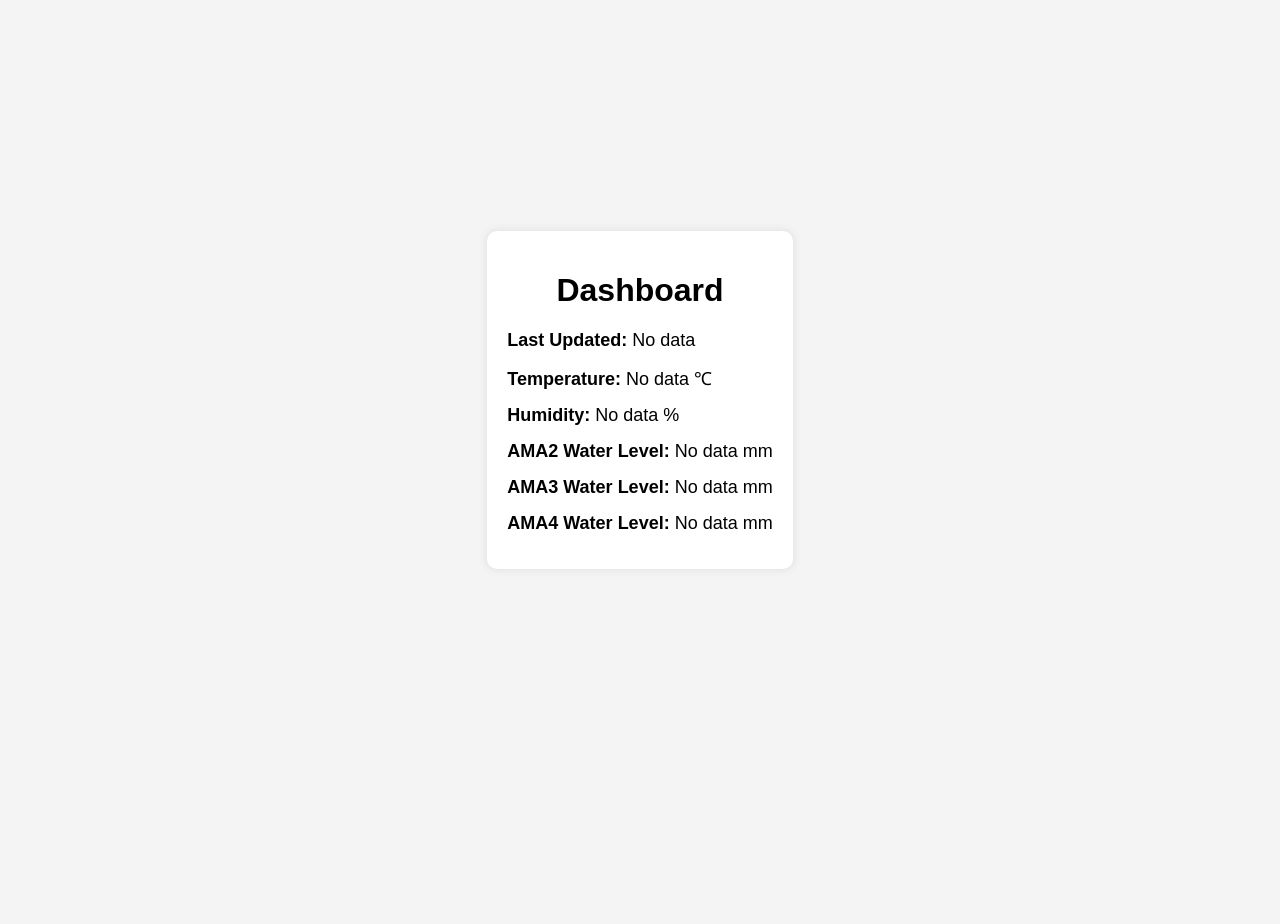
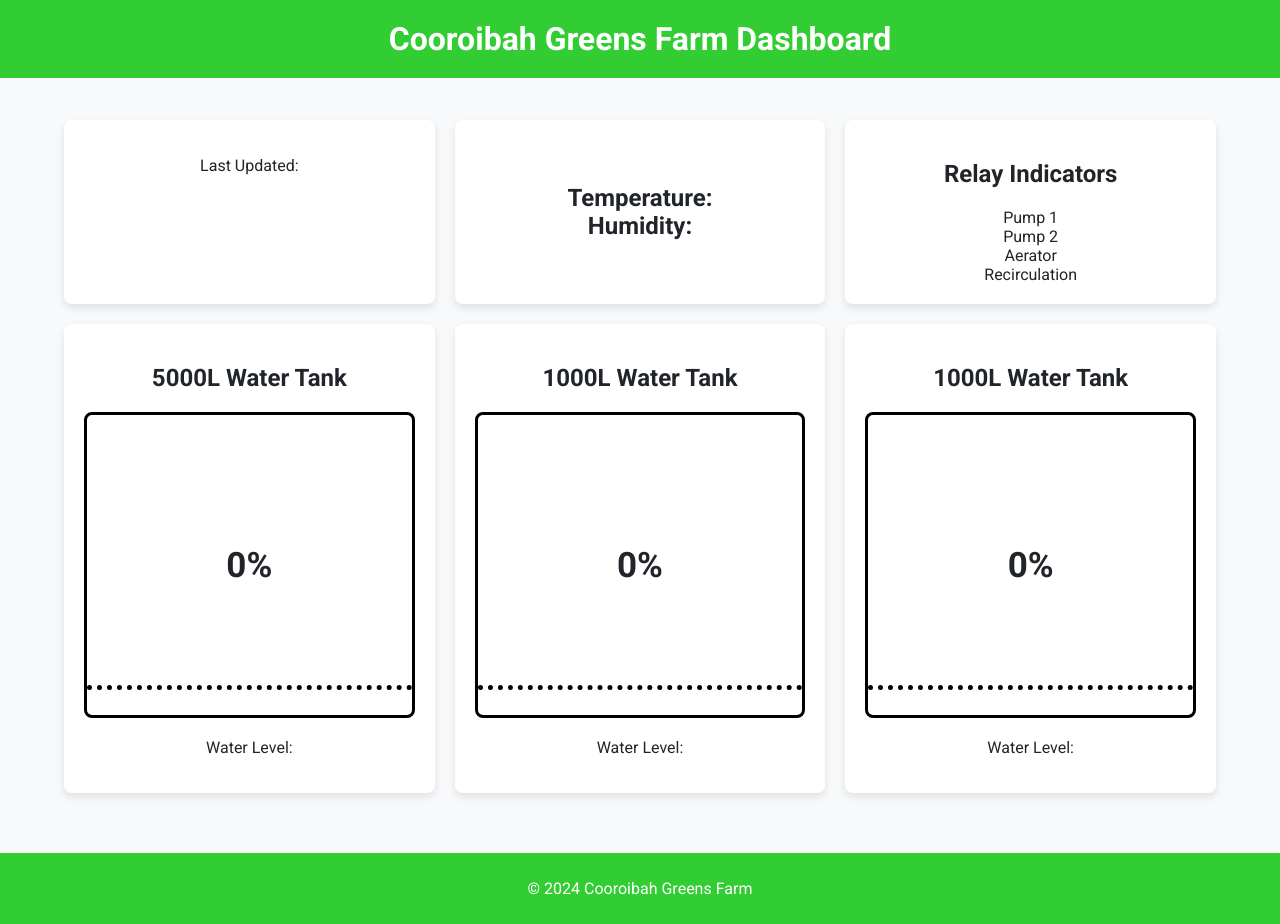
Before and after one commit to hurleyjoe22/new_django_project, a Django app: page /dashboard/ in a window 1280 px wide. Before the commit the page ends 529 px from the top, so only its background shows below. Run offline with Django 5.2, Linux system fonts and the light colour scheme; a user stored in the database is signed in; data that the repository does not hold is empty.

Commit message:
Updated dashboard to display real-time sensor data

```diff
--- a/myapp/templates/dashboard.html
+++ b/myapp/templates/dashboard.html
@@ -3,69 +3,199 @@
 <head>
     <meta charset="UTF-8">
     <meta name="viewport" content="width=device-width, initial-scale=1.0">
-    <title>Dashboard</title>
+    <title>Cooroibah Greens Farm Dashboard</title>
+    <link href="https://fonts.googleapis.com/css2?family=Roboto:wght@400;700&display=swap" rel="stylesheet">
+    <link rel="stylesheet" href="https://cdnjs.cloudflare.com/ajax/libs/font-awesome/6.0.0-beta3/css/all.min.css">
     <style>
         body {
-            font-family: Arial, sans-serif;
-            background-color: #f4f4f4;
+            font-family: 'Roboto', sans-serif;
+            background-color: #F8F9FA; /* Light Gray */
+            color: #212529; /* Dark Gray */
             margin: 0;
             padding: 0;
             display: flex;
+            flex-direction: column;
+            align-items: center;
+        }
+        header {
+            background-color: #32CD32; /* Lime Green */
+            color: white;
+            width: 100%;
+            padding: 20px 0;
+            text-align: center;
+            position: fixed;
+            top: 0;
+            z-index: 1000;
+        }
+        header h1 {
+            margin: 0;
+        }
+        .content {
+            margin-top: 120px; /* Adjusted to fit the header */
+            width: 90%;
+            max-width: 1200px;
+            display: grid;
+            gap: 20px;
+            grid-template-columns: repeat(auto-fit, minmax(300px, 1fr));
+            padding-bottom: 60px; /* Ensure content doesn't overlap footer */
+        }
+        .tank-container, .data-display, .relay-indicator-container, .last-updated-container {
+            background-color: white;
+            border-radius: 8px;
+            box-shadow: 0 4px 8px rgba(0, 0, 0, 0.1);
+            padding: 20px;
+            text-align: center;
+        }
+        .tank {
+            position: relative;
+            height: 300px;
+            margin-bottom: 20px;
+            border: 3px solid #000; /* Black */
+            border-radius: 8px;
+            overflow: hidden;
+        }
+        .water {
+            position: absolute;
+            bottom: 0;
+            left: 0;
+            right: 0;
+            z-index: 1; /* Behind the dotted line */
+            background-color: #32CD32; /* Default color */
+        }
+        .line {
+            position: absolute;
+            left: 0;
+            right: 0;
+            top: 90%;
+            border-top: 5px dotted #000; /* Black */
+            z-index: 2; /* In front of the water */
+        }
+        .percentage {
+            position: absolute;
+            top: 50%;
+            left: 50%;
+            transform: translate(-50%, -50%);
+            font-size: 35px;
+            font-weight: bold;
+            color: #212529; /* Dark Gray */
+            z-index: 3; /* In front of everything */
+        }
+        .data-display {
+            display: flex;
             justify-content: center;
             align-items: center;
-            height: 100vh;
+            flex-direction: column;
         }
-        .container {
-            background-color: #fff;
-            padding: 20px;
-            border-radius: 10px;
-            box-shadow: 0px 0px 10px rgba(0, 0, 0, 0.1);
-        }
-        h1 {
-            text-align: center;
-        }
-        .data-field {
-            margin-bottom: 15px;
-            font-size: 18px;
-        }
-        .data-label {
+        .data-display p {
+            margin: 0;
+            font-size: 24px;
             font-weight: bold;
         }
+        footer {
+            background-color: #32CD32; /* Lime Green */
+            color: white;
+            width: 100%;
+            padding: 10px 0;
+            text-align: center;
+            position: relative; /* Changed to relative */
+            z-index: 4; /* Ensure footer is above all other elements */
+        }
+        .water.normal {
+            background-color: #32CD32; /* Lime Green */
+        }
+        .water.warning {
+            background-color: #FFFF00; /* Yellow */
+        }
+        .water.alert {
+            background-color: #FFA500; /* Orange */
+        }
+        .water.critical {
+            background-color: #FF0000; /* Red */
+        }
     </style>
-    <script>
-        // Refresh the page every 10 seconds
-        setInterval(function() {
-            window.location.reload();
-        }, 10000); // 10000 milliseconds = 10 seconds
-    </script>
 </head>
 <body>
-    <div class="container">
-        <h1>Dashboard</h1>
-        <div class="data-field">
-            <span class="data-label">Last Updated:</span>
-            <span id="last-updated">{{ timestamp }}</span>
+    <header>
+        <h1>Cooroibah Greens Farm Dashboard</h1>
+    </header>
+    <div class="content">
+        <div class="last-updated-container">
+            <p id="lastUpdatedElement" class="timestamp">Last Updated: </p>
         </div>
-        <div class="data-field">
-            <span class="data-label">Temperature:</span>
-            <span id="temperature">{{ temperature }} &#8451;</span>
+        <div class="data-display">
+            <p id="temperature">Temperature: </p>
+            <p id="humidity">Humidity: </p>
         </div>
-        <div class="data-field">
-            <span class="data-label">Humidity:</span>
-            <span id="humidity">{{ humidity }} %</span>
+        <div class="relay-indicator-container">
+            <h2>Relay Indicators</h2>
+            <div class="relay-indicators">
+                <div class="relay-indicator">
+                    <div id="relay1Indicator" class="indicator"></div>
+                    <span>Pump 1</span>
+                </div>
+                <div class="relay-indicator">
+                    <div id="relay2Indicator" class="indicator"></div>
+                    <span>Pump 2</span>
+                </div>
+                <div class="relay-indicator">
+                    <div id="relay3Indicator" class="indicator"></div>
+                    <span>Aerator</span>
+                </div>
+                <div class="relay-indicator">
+                    <div id="relay4Indicator" class="indicator"></div>
+                    <span>Recirculation</span>
+                </div>
+            </div>
         </div>
-        <div class="data-field">
-            <span class="data-label">AMA2 Water Level:</span>
-            <span id="ama2">{{ ama2_distance }} mm</span>
+        <div class="tank-container" id="ama2TankContainer">
+            <h2>5000L Water Tank</h2>
+            <div class="tank" id="ama2Tank">
+                <div class="line"></div>
+                <div class="water normal" id="ama2Water"></div>
+                <div class="percentage" id="ama2Percentage">0%</div>
+            </div>
+            <p id="ama2">Water Level: </p>
         </div>
-        <div class="data-field">
-            <span class="data-label">AMA3 Water Level:</span>
-            <span id="ama3">{{ ama3_distance }} mm</span>
+        <div class="tank-container" id="ama3TankContainer">
+            <h2>1000L Water Tank</h2>
+            <div class="tank" id="ama3Tank">
+                <div class="line"></div>
+                <div class="water normal" id="ama3Water"></div>
+                <div class="percentage" id="ama3Percentage">0%</div>
+            </div>
+            <p id="ama3">Water Level: </p>
         </div>
-        <div class="data-field">
-            <span class="data-label">AMA4 Water Level:</span>
-            <span id="ama4">{{ ama4_distance }} mm</span>
+        <div class="tank-container" id="ama4TankContainer">
+            <h2>1000L Water Tank</h2>
+            <div class="tank" id="ama4Tank">
+                <div class="line"></div>
+                <div class="water normal" id="ama4Water"></div>
+                <div class="percentage" id="ama4Percentage">0%</div>
+            </div>
+            <p id="ama4">Water Level: </p>
         </div>
     </div>
+    <footer>
+        <p>© 2024 Cooroibah Greens Farm</p>
+    </footer>
+    <script src="https://code.jquery.com/jquery-3.6.4.min.js"></script>
+    <script>
+        function updateData() {
+            $.get('/api/latest-sensor-data/', function (data) {
+                // Update the fields with data from the API response
+                $('#lastUpdatedElement').text('Last Updated: ' + data.timestamp);
+                $('#temperature').text('Temperature: ' + data.temperature + '°C');
+                $('#humidity').text('Humidity: ' + data.humidity + '%');
+                $('#ama2').text('AMA2 Water Level: ' + data.ama2_distance + ' mm');
+                $('#ama3').text('AMA3 Water Level: ' + data.ama3_distance + ' mm');
+                $('#ama4').text('AMA4 Water Level: ' + data.ama4_distance + ' mm');
+            });
+        }
+
+        $(document).ready(function() {
+            updateData();
+            setInterval(updateData, 10000);  // Update data every 10 seconds
+        });
+    </script>
 </body>
 </html>
```
